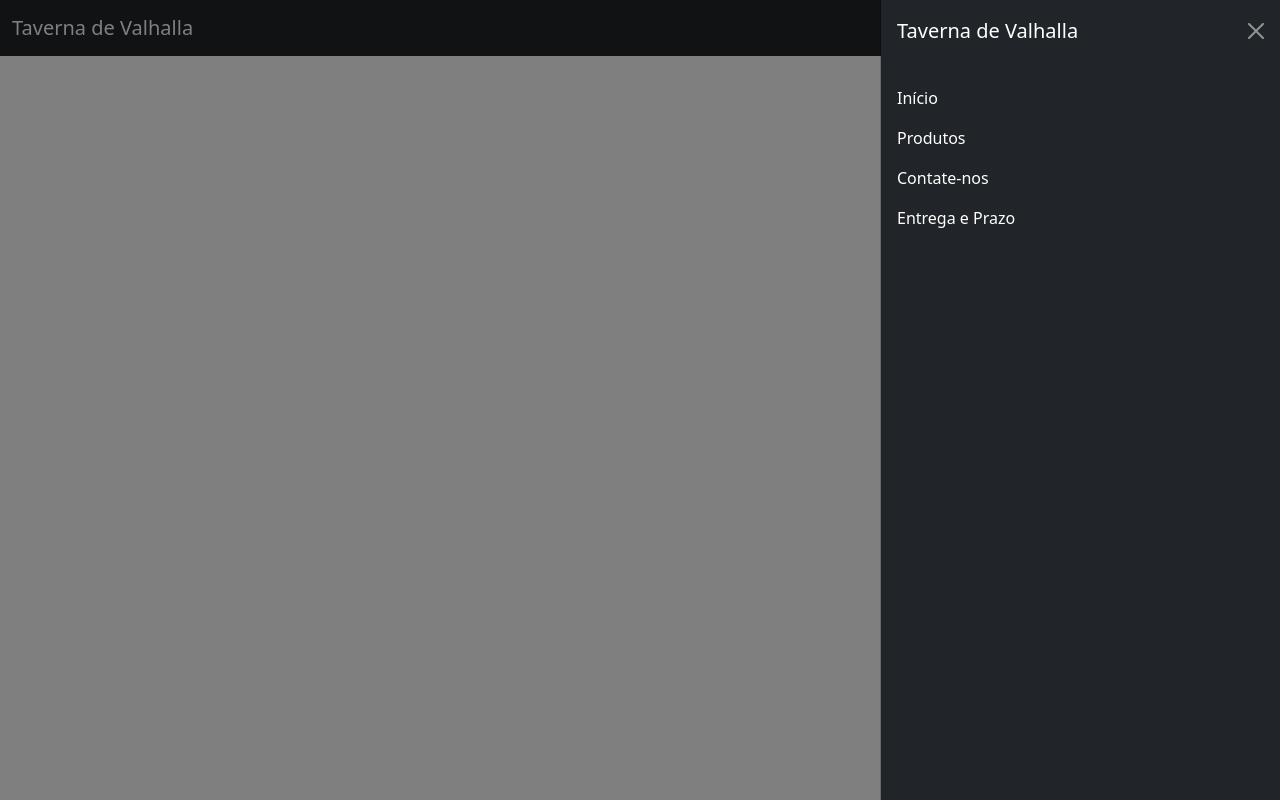
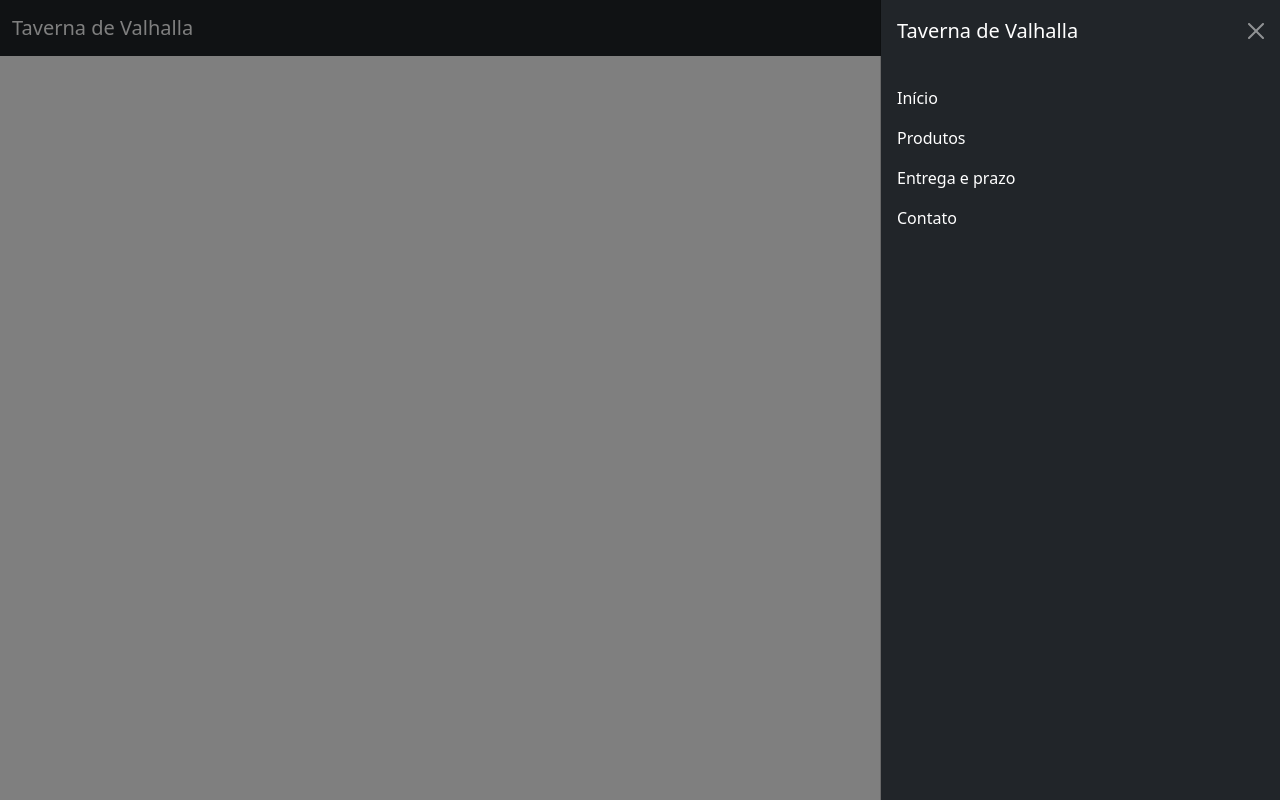
Before and after one commit to DarkZeus1235/Projeto_Integrador, a PHP site: page / in a window 1280 px wide, after a click that opens the changed part. Run offline with PHP 8.4, Linux system fonts and the light colour scheme.

Commit message:
SATUALIZAÇÃO

```diff
--- a/index.php
+++ b/index.php
@@ -29,10 +29,10 @@
             <a class="nav-link active" href="#">Produtos</a>
           </li>
           <li class="nav-item">
-            <a class="nav-link active" href="#">Contate-nos</a>
+            <a class="nav-link active" href="#">Entrega e prazo</a>
           </li>
           <li class="nav-item">
-            <a class="nav-link active" href="#">Entrega e Prazo</a>
+            <a class="nav-link active" href="#">Contato</a>
           </li>
         </ul>
       </div>
```
